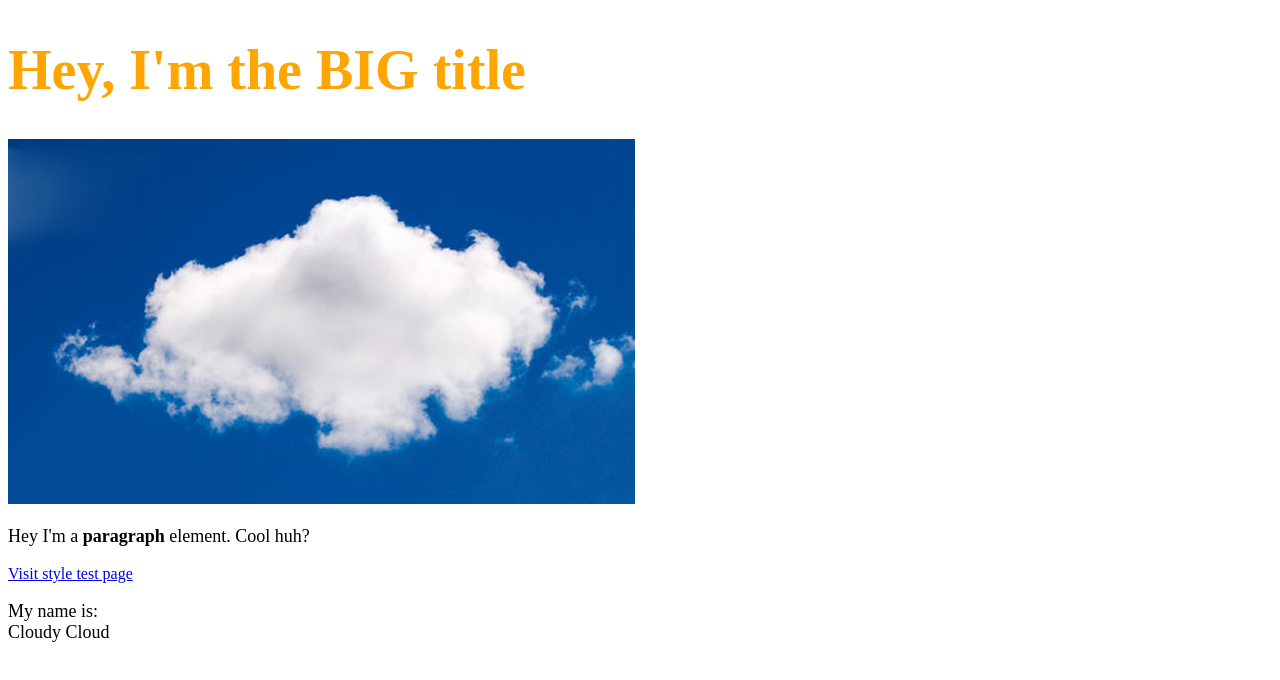
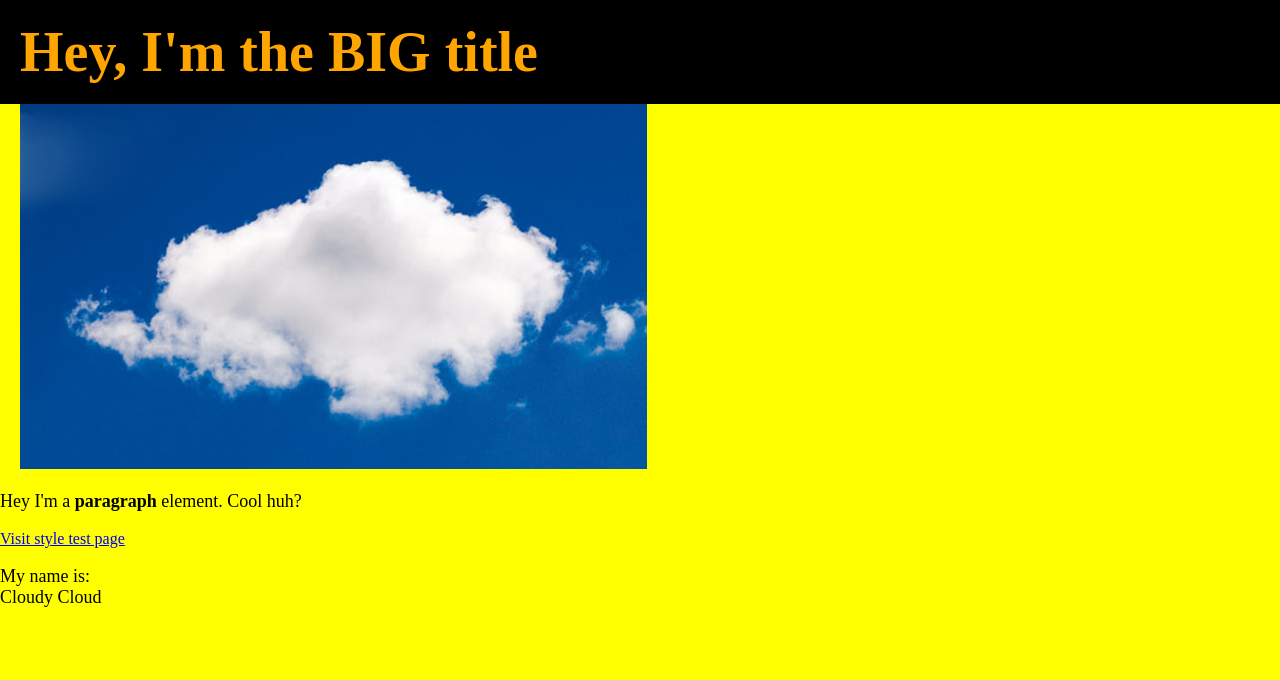
Before and after one commit to suppagh/cartoon-hero, a plain HTML site: page test.html in a window 1280 px wide. Drawn offline with Linux system fonts and the light colour scheme.

Commit message:
edited some things for fun

```diff
--- a/css/test.css
+++ b/css/test.css
@@ -1,6 +1,7 @@
 h1 {
 	font-size: 56px;
 	color: orange;
+	margin: 0px;
 }
 
 h2 {
@@ -22,3 +23,19 @@ p {
 	color: teal;
 	font-family: sans-serif;
 }
+
+body {
+	background-color: yellow;
+	margin: 0px;
+}
+
+header{
+	margin: 0px;
+	background-color: black;
+	padding: 20px;
+
+}
+
+polla{
+	padding: 20px;
+}
--- a/test.html
+++ b/test.html
@@ -5,11 +5,18 @@
 	<link rel="stylesheet" type="text/css" href="css/test.css">
 </head>
 <body>
+	<header>
 		<h1>Hey, I'm the BIG title</h1>
+	</header>
+
+
+	<polla>
 		<img src="img/cloud.jpg">
 		<p>Hey I'm a <b>paragraph</b> element. Cool huh?</p>
 		<a href="style-test.html" target="blank" title="Just click this you whore">Visit style test page</a>
 		<p>My name is:<br>
 		Cloudy Cloud</p>
+	</polla>
+
 </body>
 </html>
```
Lines whose indentation alone changed are shown as unchanged.
